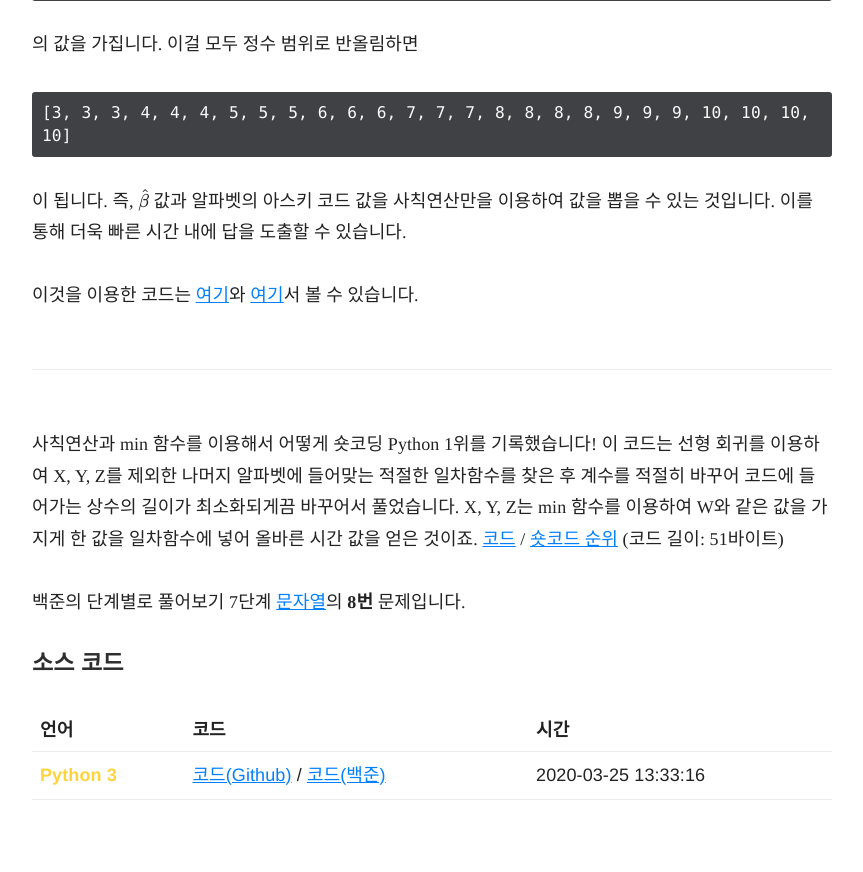
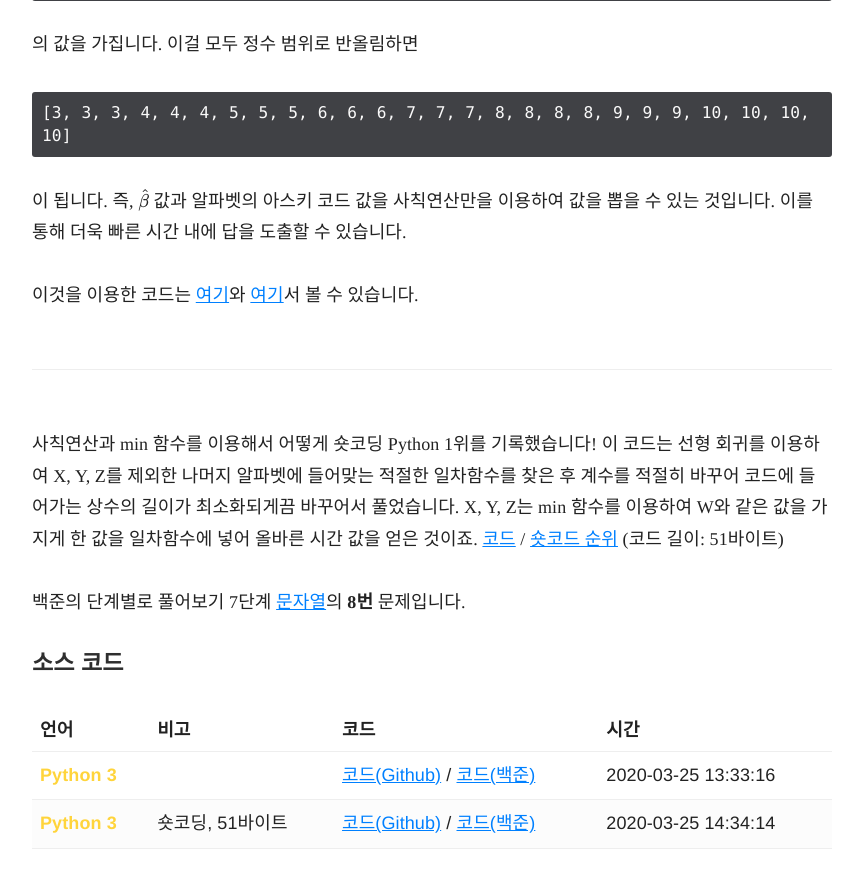
Before and after one commit to Orb-H/nojam, a Jekyll site: the page built from docs/_docs/nojam/5622.md, in a window 1280 px wide and 900 px high, scrolled down 842 px. Shown: the top 872 px of the window, without its empty margins (358-1221 px from the left). Built offline with Jekyll 4.4.1, drawn with Linux system fonts in a browser that asks for light colours; some web fonts are replaced; formulas are drawn with MathJax 3; comment, search, counter and statistics services are not loaded.

```diff
--- a/docs/_docs/nojam/5622.md
+++ b/docs/_docs/nojam/5622.md
@@ -9,6 +9,17 @@ solve_lang: Python 3
 solve_diff: 27
 solve_date: "2020-03-25 13:33:16"
 solve_share: c84ad11a270d4027bac1860eae8af58b
+solve_detail:
+  - solve_name:
+    solve_suffix:
+    solve_lang: Python 3
+    solve_date: "2020-03-25 13:33:16"
+    solve_share: c84ad11a270d4027bac1860eae8af58b
+  - solve_name: 숏코딩, 51바이트
+    solve_suffix: _
+    solve_lang: Python 3
+    solve_date: "2020-03-25 14:34:14"
+    solve_share: 88b7ec324df2424c8f097d72a0ea009e
 ---
 
 주어진 문자열의 각 문자에 대해 다이얼 숫자를 매핑한 후 이를 합산하는 문제입니다. 각 문자에 대해 조건문을 이용하여 어느 다이얼에 위치할 지 체크합니다. 이 체크한 값에 `다이얼 누르는 시간 - 다이얼 숫자`를 각각 더한 후 모두 더해준 뒤 출력합니다.
```
